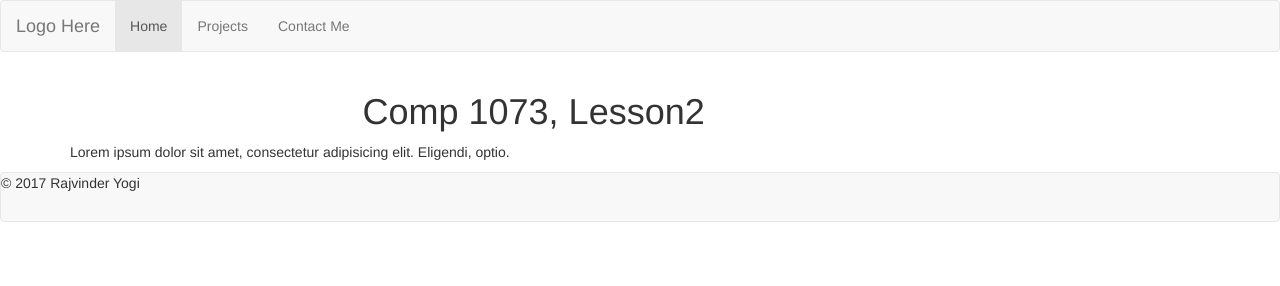
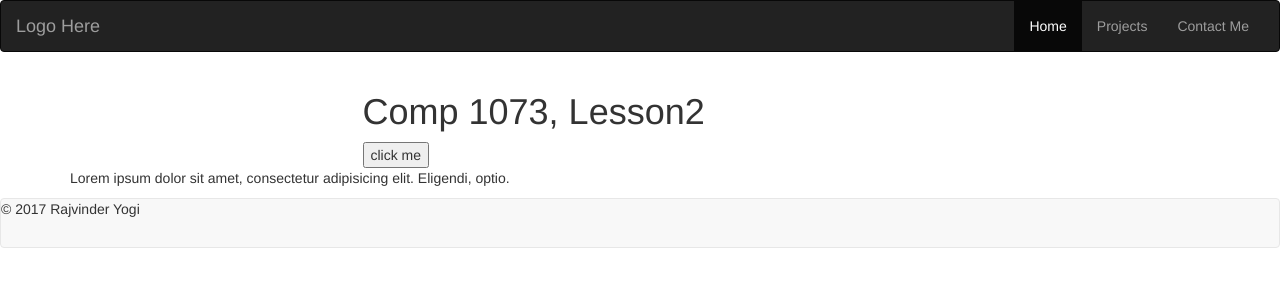
Before and after one commit to RajvinderYogi/Client-side-Scripting-lesson2, a website: page index.html in a window 1280 px wide. Drawn offline with Linux system fonts and the light colour scheme.

Commit message:
fixed navigation bar

```diff
--- a/Scripts/app.js
+++ b/Scripts/app.js
@@ -1,2 +1,12 @@
 /* custom Java Script here*/
 console.log("App is Started!");
+// create a refrence to the button of page
+var clickMeButton = document.getElementById("clickMeButton");
+
+//add an  event listner for click event and call the function
+clickMeButton.addEventListener("click, Click");
+
+// click function used an event listner
+function Click(){
+console.log("clicked!");
+}
--- a/index.html
+++ b/index.html
@@ -10,8 +10,8 @@
     <link rel="stylesheet" href="Content/app.css">
 </head>
 <body>
-    <!-- navigation -->
-    <nav class="navbar navbar-default">
+    <!-- Navigation Section-->
+    <nav class="navbar navbar-inverse">
   <div class="container-fluid">
     <!-- Brand and toggle get grouped for better mobile display -->
     <div class="navbar-header">
@@ -21,29 +21,35 @@
         <span class="icon-bar"></span>
         <span class="icon-bar"></span>
       </button>
-      <a class="navbar-brand" href="#">Logo Here</a>
+      <a class="navbar-brand" href="index.html">Logo Here</a>
     </div>
 
     <!-- Collect the nav links, forms, and other content for toggling -->
     <div class="collapse navbar-collapse" id="bs-example-navbar-collapse-1">
-      <ul class="nav navbar-nav">
-        <li class="active"><a href="#">Home <span class="sr-only">(current)</span></a></li>
+      <ul class="nav navbar-nav navbar-right">
+        <li class="active"><a href="index.html">Home</a></li>
         <li><a href="#">Projects</a></li>
         <li><a href="#">Contact Me</a></li>
       </ul>
     </div><!-- /.navbar-collapse -->
   </div><!-- /.container-fluid -->
 </nav>
-
+<!-- main content-->
+   <main>
     <div class="container">
         <div class="row">
             <div class="col-md-offset-3 col-md-6">
                 <h1>Comp 1073, Lesson2</h1>
+                <button id="">click me</button>
             </div>
         </div>
 
         <p>Lorem ipsum dolor sit amet, consectetur adipisicing elit. Eligendi, optio.</p>
     </div>
+
+
+    </main>
+    <!-- footer-->
     <nav class="navbar navbar-default navbar-fixed">
         <div class="conatiner">
             </h4>&copy 2017 Rajvinder Yogi</h4>
```
